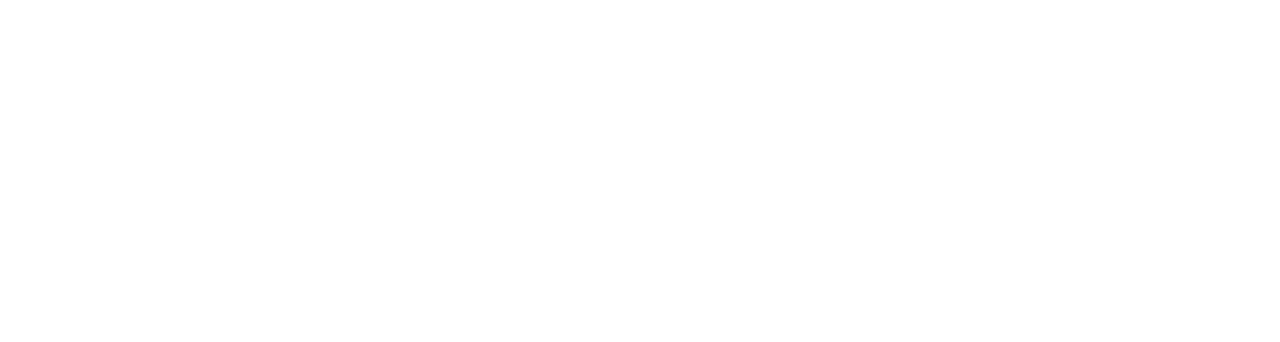
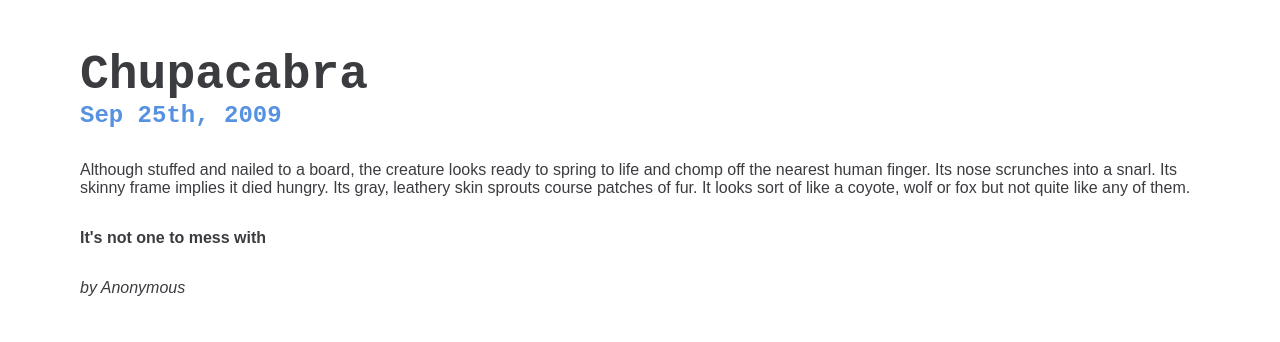
Before and after one commit to JonathanG0314/hw-5-assignment, a plain HTML site: page today.html in a window 1280 px wide. Shown: the top 342 px of the page. Drawn offline with Linux system fonts and the light colour scheme.

Commit message:
Added headers, paragraphs and images

```diff
--- a/today.html
+++ b/today.html
@@ -6,10 +6,10 @@
 
 <link rel="icon" href="https://glitch.com/favicon.ico" />
 
-<title>Today's Sighting</title>
+<title>Cryptid Watch</title>
 <meta
 name="description"
-content="Cryptid Watch's latest sightings."
+content="Your number one resource for the latest Cryptis sightings."
 />
 
 <meta name="robots" content="index,follow" />
@@ -25,7 +25,19 @@ content="Cryptid Watch's latest sightings."
 <article>
 <!--Add your article with the title, date, and story below-->
 <!--Add an image with src, alt, width, and height-->
+ <h1>Chupacabra</h1>
+ <h2>Sep 25th, 2009</h2>
+ <p>
+Although stuffed and nailed to a board, the creature looks ready to spring to life and chomp off the nearest human finger.
+Its nose scrunches into a snarl. Its skinny frame implies it died hungry. Its gray, leathery skin sprouts course patches of fur.
+It looks sort of like a coyote, wolf or fox but not quite like any of them.
+ </p>
+ <p><strong>It's not one to mess with</strong></p>
+ <p><i>by Anonymous</i></p>
 </article>
+<figure>
+ <img src="https://cdn.britannica.com/86/216786-050-022DB6BF/Model-chupacabra-exhibit-Bloodsuckers-Legends-to-Leeches-Royal-Ontario-Museum-Toronto.jpg" alt="The Chupacabra statue figure" width="701" height="418" />
+</figure>
 </main>
 <footer>
 <a href="#">Join us on Discord</a>
```
